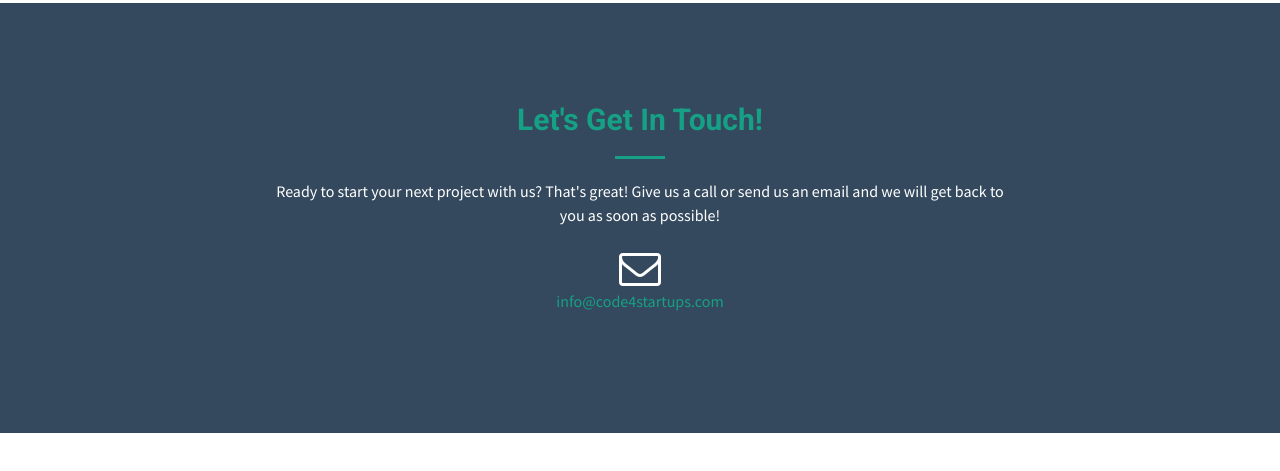
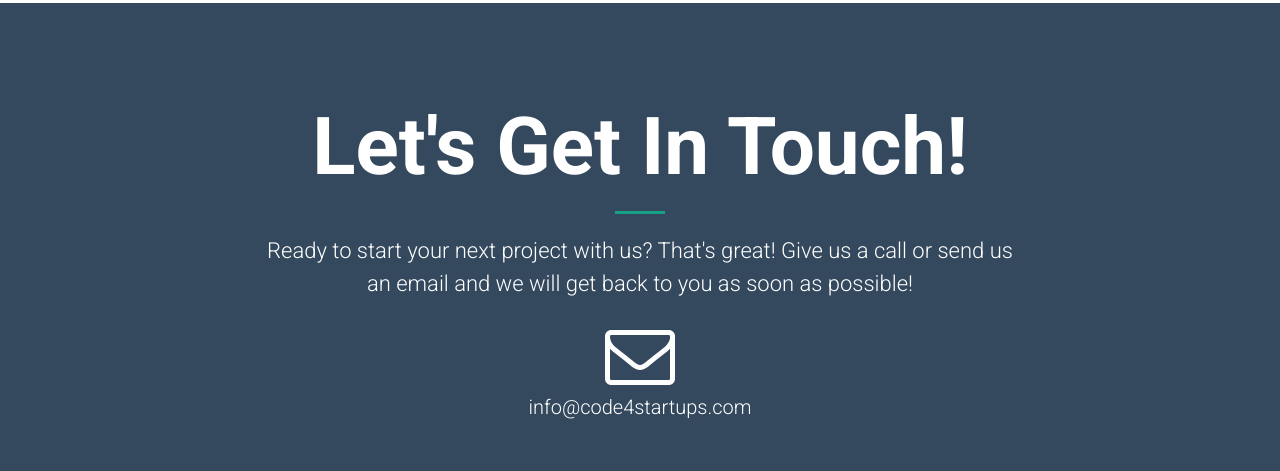
Before and after one commit to code4startups/code4startups.github.io, a website: page index.html in a window 1280 px wide. Shown: the part 1836-2307 px from the top of the page. Before the commit the page ends 2269 px from the top, so only its background shows below. Drawn offline with Linux system fonts and the light colour scheme.

Commit message:
fix contact links and section

```diff
--- a/index.html
+++ b/index.html
@@ -9,7 +9,7 @@
   <meta name="description" content="">
   <meta name="author" content="">
 
-  <title>Creative - Start Bootstrap Theme</title>
+  <title>Code4Startups</title>
 
   <!-- Bootstrap Core CSS -->
   <link rel="stylesheet" href="css/bootstrap.min.css" type="text/css">
@@ -80,7 +80,7 @@
         <h1>Hi there, we are <span>code4startups</span></h1>
         <hr>
         <p>Your professional product development agency for your startup.</p>
-        <a href="#about" class="btn btn-primary btn-xl page-scroll">Contact Us</a>
+        <a href="#contact" class="btn btn-primary btn-xl page-scroll">Contact Us</a>
       </div>
     </div>
   </header>
--- a/less/creative.less
+++ b/less/creative.less
@@ -111,6 +111,28 @@ section#services {
 section#contact{
   background-color: @theme-comp1;
   color: #FFF;
+
+  .section-heading {
+      color: #FFF;
+      font-size: 80px;
+  }
+
+  p {
+      font-size: 22px;
+      font-weight: 300;
+      font-family: Roboto;
+  }
+
+  i {
+      font-size: 70px;
+  }
+
+  a {
+      font-size: 20px;
+      color: #FFF;
+      font-family: Roboto;
+      font-weight: 200;
+  }
 }
 
 section#expertise {
```
Also changed, not shown: css/creative.css, img/1474151523__unread_email.png (added).
